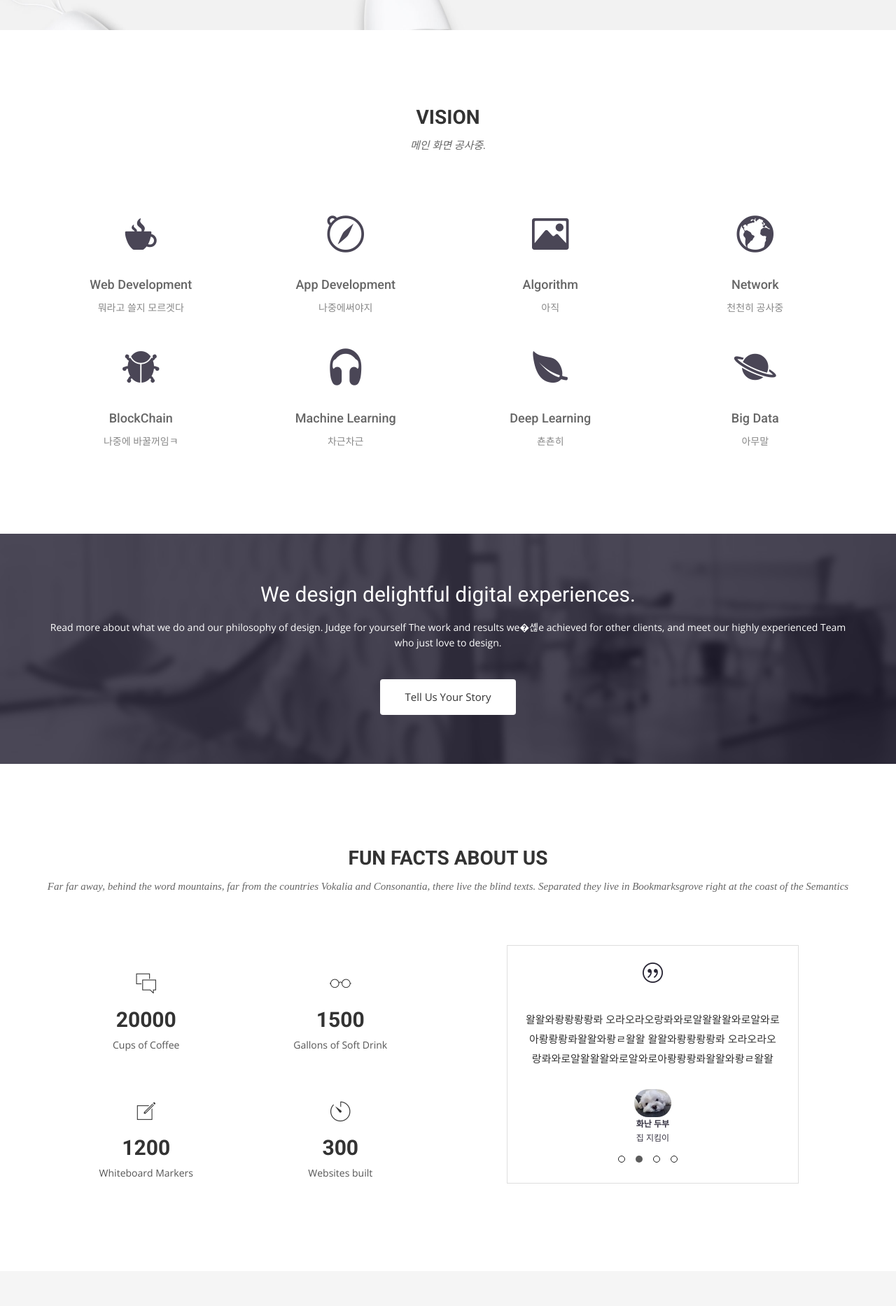
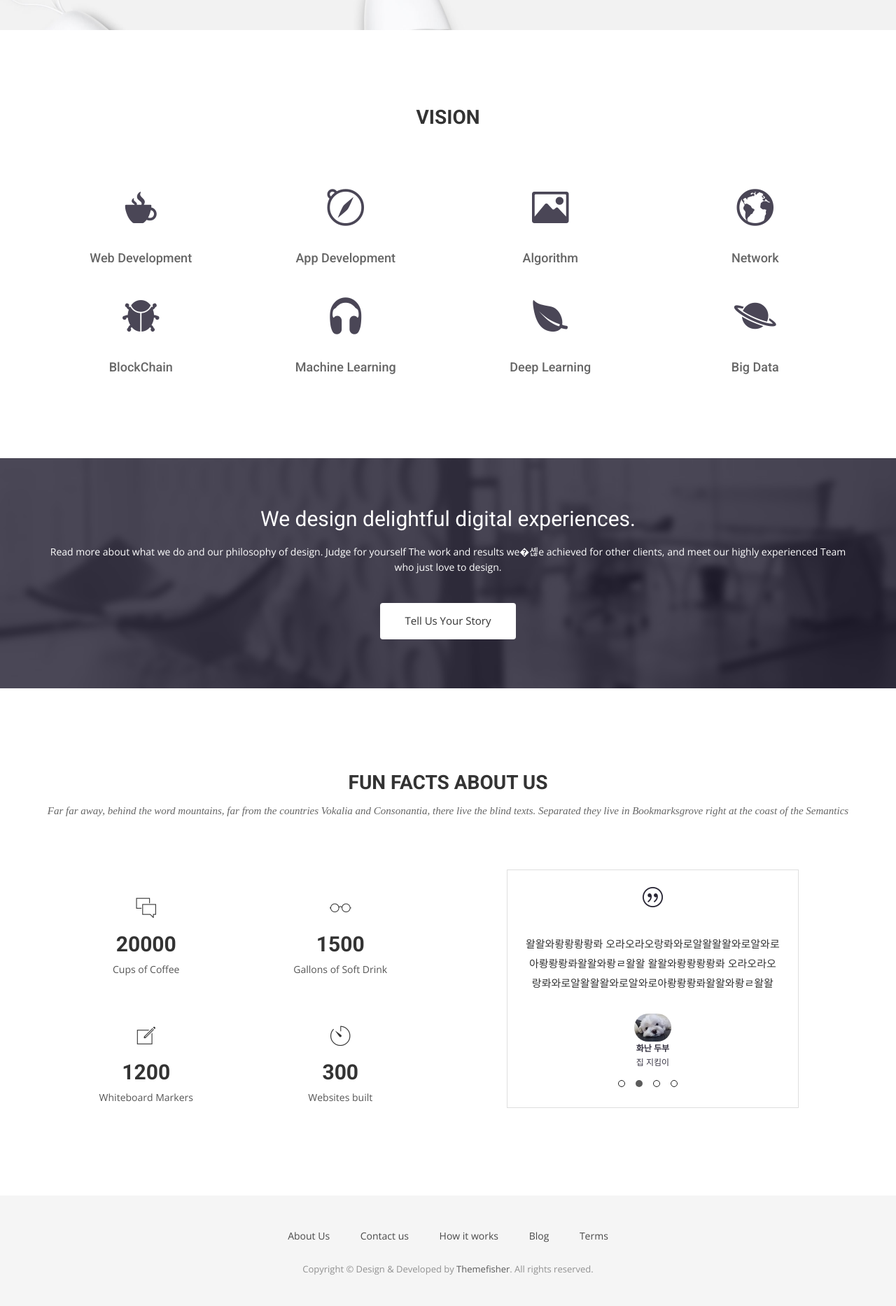
Before and after one commit to hamyongjae/hamyongjae.github.io, a Jekyll site: the page built from index.html, in a window 1280 px wide. Shown: the part 1588-3455 px from the top of the page at 70% size. Built offline with Jekyll 4.4.1, drawn with Linux system fonts in a browser that asks for light colours; nearby versions of some CDN libraries; some web fonts are replaced.

Commit message:
background

```diff
--- a/blog.html
+++ b/blog.html
@@ -4,7 +4,7 @@
 permalink: /blog/
 ---
 <!-- Slider Start -->
-<section id="global-header">
+<section id="global-header" style="background: url('../img/IMG_5806.JPG') no-repeat;">
   <div class="container">
     <div class="row">
       <div class="col-md-12">
--- a/contact.html
+++ b/contact.html
@@ -5,7 +5,7 @@
 ---
 
 <!-- Slider Start -->
-<section id="global-header">
+<section id="global-header" style="background: url('../img/IMG_5806.JPG') no-repeat;">
   <div class="container">
     <div class="row">
       <div class="col-md-12">
--- a/css/airspace.css
+++ b/css/airspace.css
@@ -358,7 +358,7 @@
 	Slider-work Start
 --*/
 #global-header {
-  background: url("../img/IMG_5806.JPG") no-repeat;
+  /* background: url("../img/IMG_5806.JPG") no-repeat; */
   background-size: cover;
   padding-top: 400px;
   padding-bottom: 107px;
--- a/index.html
+++ b/index.html
@@ -66,7 +66,7 @@
     <div class="row">
       <div class="section-title">
         <h2>Vision</h2>
-        <p>메인 화면 공사중.<br></p>
+        <!-- <p>메인 화면 공사중.<br></p> -->
 
       </div>
     </div>
@@ -75,56 +75,56 @@
         <div class="service-item">
           <i class="icon ion-coffee"></i>
           <h4>Web Development</h4>
-          <p>뭐라고 쓸지 모르겟다 </p>
+          <!-- <p>뭐라고 쓸지 모르겟다 </p> -->
         </div>
       </div>
       <div class="col-sm-6 col-md-3">
         <div class="service-item">
           <i class="ion-compass"></i>
           <h4>App Development</h4>
-          <p>나중에써야지 </p>
+          <!-- <p>나중에써야지 </p> -->
         </div>
       </div>
       <div class="col-sm-6 col-md-3">
         <div class="service-item">
           <i class="ion-image"></i>
           <h4>Algorithm</h4>
-          <p>아직</p>
+          <!-- <p>아직</p> -->
         </div>
       </div>
       <div class="col-sm-6 col-md-3">
           <div class="service-item">
             <i class="ion-earth"></i>
             <h4>Network</h4>
-            <p>천천히 공사중 </p>
+            <!-- <p>천천히 공사중 </p> -->
           </div>
         </div>
       <div class="col-sm-6 col-md-3">
         <div class="service-item">
           <i class="ion-bug"></i>
           <h4>BlockChain</h4>
-          <p>나중에 바꿀꺼임ㅋ</p>
+          <!-- <p>나중에 바꿀꺼임ㅋ</p> -->
         </div>
       </div>
       <div class="col-sm-6 col-md-3">
         <div class="service-item">
           <i class="ion-headphone"></i>
           <h4>Machine Learning</h4>
-          <p>차근차근 </p>
+          <!-- <p>차근차근 </p> -->
         </div>
       </div>
       <div class="col-sm-6 col-md-3">
         <div class="service-item">
           <i class="ion-leaf"></i>
           <h4>Deep Learning</h4>
-          <p>쵼쵼히 </p>
+          <!-- <p>쵼쵼히 </p> -->
         </div>
       </div>
       <div class="col-sm-6 col-md-3">
         <div class="service-item">
           <i class="ion-planet"></i>
           <h4>Big Data</h4>
-          <p>아무말</p>
+          <!-- <p>아무말</p> -->
         </div>
       </div>
 
--- a/work.html
+++ b/work.html
@@ -6,7 +6,7 @@
 <html class="no-js">
 
 <!-- Slider Start -->
-<section id="global-header">
+<section id="global-header" style="background: url('../img/IMG_5806.JPG') no-repeat;">
     <div class="container">
       <div class="row">
         <div class="col-md-12">
```
